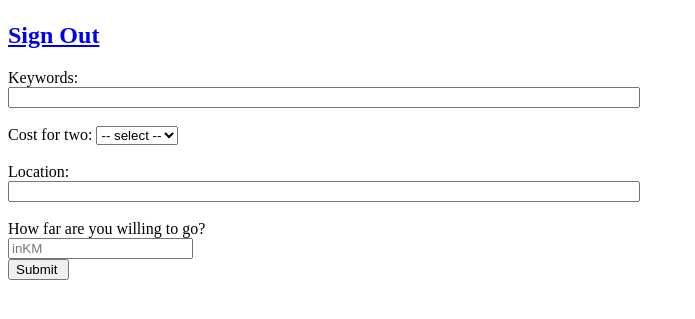
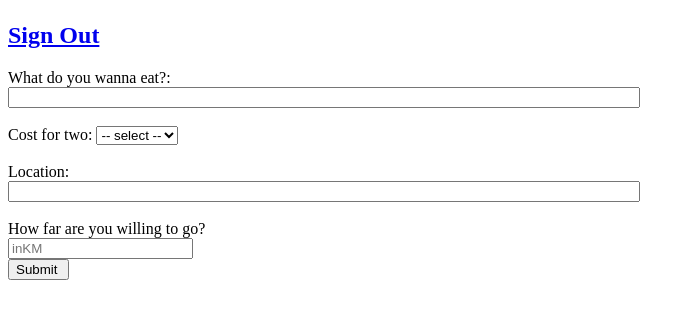
Before and after one commit to krishnasaiu/FoodChronicles, a PHP site: page /welcome.php in a window 1280 px wide. Shown: the part 44-363 px from the top of the page, without its empty margins (0-695 px from the left). Run offline with PHP 8.4, Linux system fonts and the light colour scheme; the visitor is signed in with stand-in values (Sample User, id 1); data that the repository does not hold is empty.

Commit message:
baseline

```diff
--- a/welcome.php
+++ b/welcome.php
@@ -26,7 +26,7 @@
 
 		<div>
 		    <form action="" method="post">
-          <label>Keywords:</label></br>
+          <label>What do you wanna eat?:</label></br>
 			    <input type="text" name="keywords" style="width: 50%"/> <br /> <br />
 			    <label>Cost for two:</label>
           <select name="costForTwo">
```
